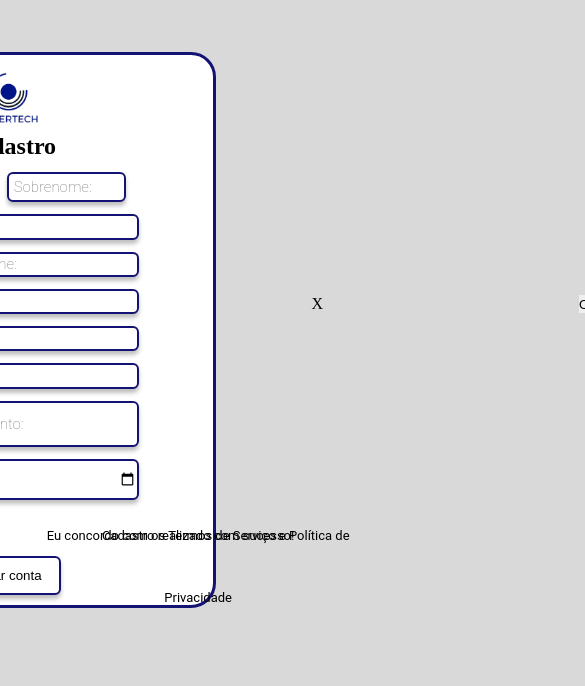
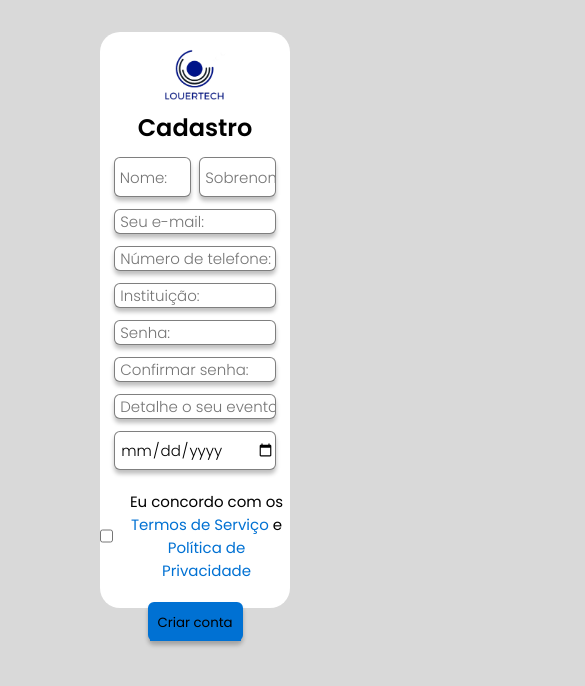
Before and after one commit to Ramon-Silv/LouerTech, a plain HTML site: page registro/cadastro.html in a window 390 px wide. Shown: the whole page, 585 px wide, since content can reach past the window. Drawn offline with Linux system fonts and the light colour scheme.

Commit message:
Update cadastro.css

```diff
--- a/registro/cadastro.css
+++ b/registro/cadastro.css
@@ -1,52 +1,63 @@
+@import url('https://fonts.googleapis.com/css2?family=Poppins:wght@300;400;600&family=Roboto&display=swap');
+
 *{
     margin: 0;
-    border: 0;
     padding: 0;
+    box-sizing: border-box;
+    font-family: 'Poppins', sans-serif;
 }
+
 body{
     background:#D9D9D9;
+}
+
+main{
     display: flex;
+    justify-content: center;
     align-items: center;
-    justify-content: center;
+    width: 100%;
+    height: 640px;
 }
+
 img{
     width: 80px;
     height: 80px;
     margin-top:10px;
 }
+
 form{
     width:50%;
-    height: 550px;
+    height: 90%;
+    margin: 100px;
     background-color: #FFFFFF;
-    border: 3px solid #141274;
-    border-radius: 25px;
+    border-radius: 20px;
     display: flex;
     flex-direction: column;
     align-items: center;
-    margin-top: 52px;
 }
-div{
-    width: 38%;
+
+div.inputs{
+    width: 90%;
     display: flex;
     flex-direction: row;
-    justify-content: space-between;
+    justify-content: space-around;
     height: auto;
 }
-div input{
-    width: 110px;
-    height: 26px;
+
+div.inputs input{
+    width: 45%;
+    height: 40px;
     display: flex;
     flex-direction: row;
+}
 
-}
 input{
-    width: 250px;
-    height: 50px;
+    width: 85%;
+    height: 40px;
     background: #ffff;
-    border: 2px solid #141274;
+    border: 1px solid rgba(0, 0, 0, 0.5);
     box-shadow: 0px 4px 4px rgba(0, 0, 0, 0.25);
     border-radius: 6px;
-    font-family: 'Roboto';
     font-style: normal;
     font-weight: 200;
     font-size: 15px;
@@ -56,95 +67,143 @@ input{
     margin-top: 12px;
 }
 
-
+input:focus{
+    outline: none;
+    border-bottom-width: 2px;
+    border-bottom-color: #000;
+}
 
 #sim{
-    width: 15px;
-    height: 34px;
-    border: 5px solid #FFFFFF;
-    box-shadow: 0px 4px 4px rgba(0, 0, 0, 0.25);
-    margin-right: 410px;
+    box-shadow: none;
+    height: 20px;
+    width: 20px;
+    line-height: normal;
+    color: #000;
+    padding-left: 0;
+    margin-top: 0;
+    margin-right: 10px;
 }
-p{
-    position: absolute;
-    left: 8%;
-    right: 6.39%;
-    bottom: 41.84%;
-    font-family: 'Roboto';
+
+.sim{
+    width: 100%;
+    display: flex;
+    align-items: center;
+    flex-direction: row;
+    justify-content: center;
+    margin: 20px 0 10px 0;
+}
+
+.sim p{
     font-style: normal;
     font-weight: 400;
     font-size: 15px;
-    line-height: 62px;
-    margin-top: 5px;
+    line-height: normal;
     text-align: center;
-    top: 500px;
+}
 
+.sim p span{
+    color: #0071d3;
+    cursor: pointer;
+}
+
+.sim p span:hover{
+    text-decoration: underline;
 }
 
 #text{
     height: 100px;
 }
+
 a{
-    background-color: #ffff;
-    border: 2px solid #141274;
+    background-color: #0071d3;
+    border: 2px solid #0071d3;
     box-shadow: 0px 4px 4px rgba(0, 0, 0, 0.25);
     border-radius: 6px;
-    width: 100px;
+    width: 50%;
     text-align: center;
-    font-family: 'Molengo';
     font-style: normal;
     font-weight: 200;
     font-size: 15px;
     line-height: 35px;
     margin: 10px;
 }
+
 a button{
-    background-color: #ffff;
+    background-color: #0071d3;
+    border: none;
+    width: 100%;
+    height: 100%;
+    cursor: pointer;
 }
 
+.janela_modal{
+    width: 100%;
+    height: 100%;
+    position: absolute;
+    top: 0;
+    left: 0;
+    background-color: rgba(162, 162, 162,0.6);
+    visibility: hidden;
+}
 
-@media only screen and (max-width:480px){
-    form{
-        width: 80%;
+@keyframes animacion{
+    from{
+        opacity: 0;
+        width: 0;
+        height: 0;
     }
-
-    div{
-        margin-right: 128px;
-    }
-
-    div input{
-        margin-left: 10px;
-    }
-    p{
-        font-size: 13px;
-    }
-    #sim{
-        margin-right: 350px;
+    to{
+        opacity: 1;
+        width: 500px;
+        height: 220px;
     }
 }
 
-/* Final*/
+.modal{
+    width: 500px;
+    height: 220px;
+    background-color: rgb(255, 255, 255);
+    border-radius: 10px;
+    position: absolute;
+    top: 50%;
+    left: 50%;
+    transform: translate(-50%, -50%);
+    animation-name: animacion;
+    animation-duration: 2s;
+}
 
-@media only screen and (min-width:481px){
-    @media only screen and (max-width:720px)
-    {
-        form{
-            width: 90%;
+.close{
+    width: 30px;
+    height: 30px;
+    border-radius: 0 10px 0 0;
+    background-color: red;
+    float: right;
+    cursor: pointer;
+    font-size: 20px;
+    text-align: center;
+}
 
-        }
-        div{
-            margin-right: 40px;
-        }
-        div input{
-            margin-left: 15px;
-        }
-        p{
-            margin-left: 10px;
-        }
+.texto_modal{
+    display: flex;
+    justify-content: flex-start;
+    padding: 20px;
+}
 
-        #sim{
-            margin-right: 400px;
-        }
+.texto_modal p{
+    font-size: 30px;
+}
 
-    }
+.button_modal{
+    display: flex;
+    justify-content: flex-end;
+    padding: 20px;
 }
+
+.modal button{
+    background-color: #0071d3;
+    border: none;
+    width: 100px;
+    height: 50px;
+    font-size: 20px;
+    cursor: pointer;
+}
```
